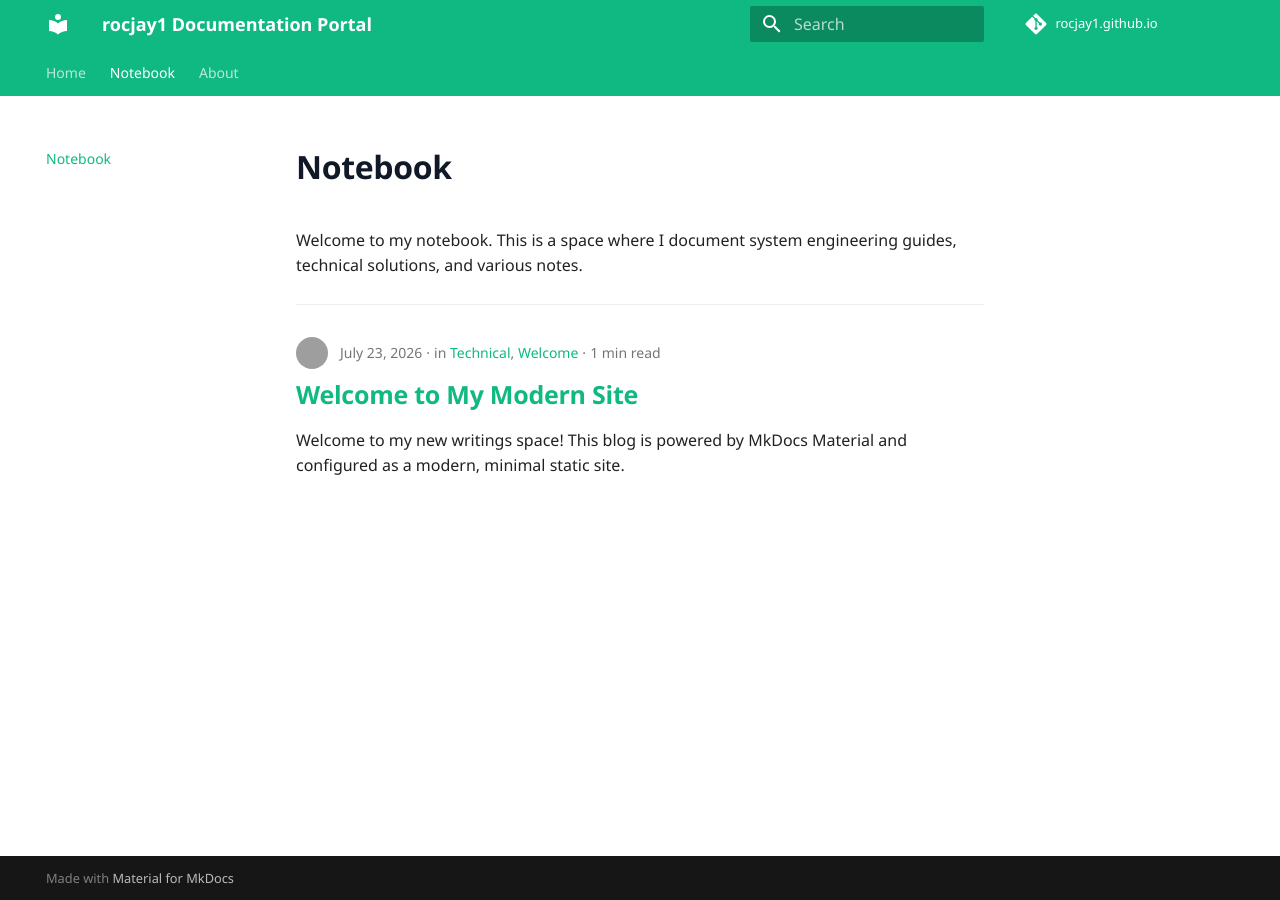
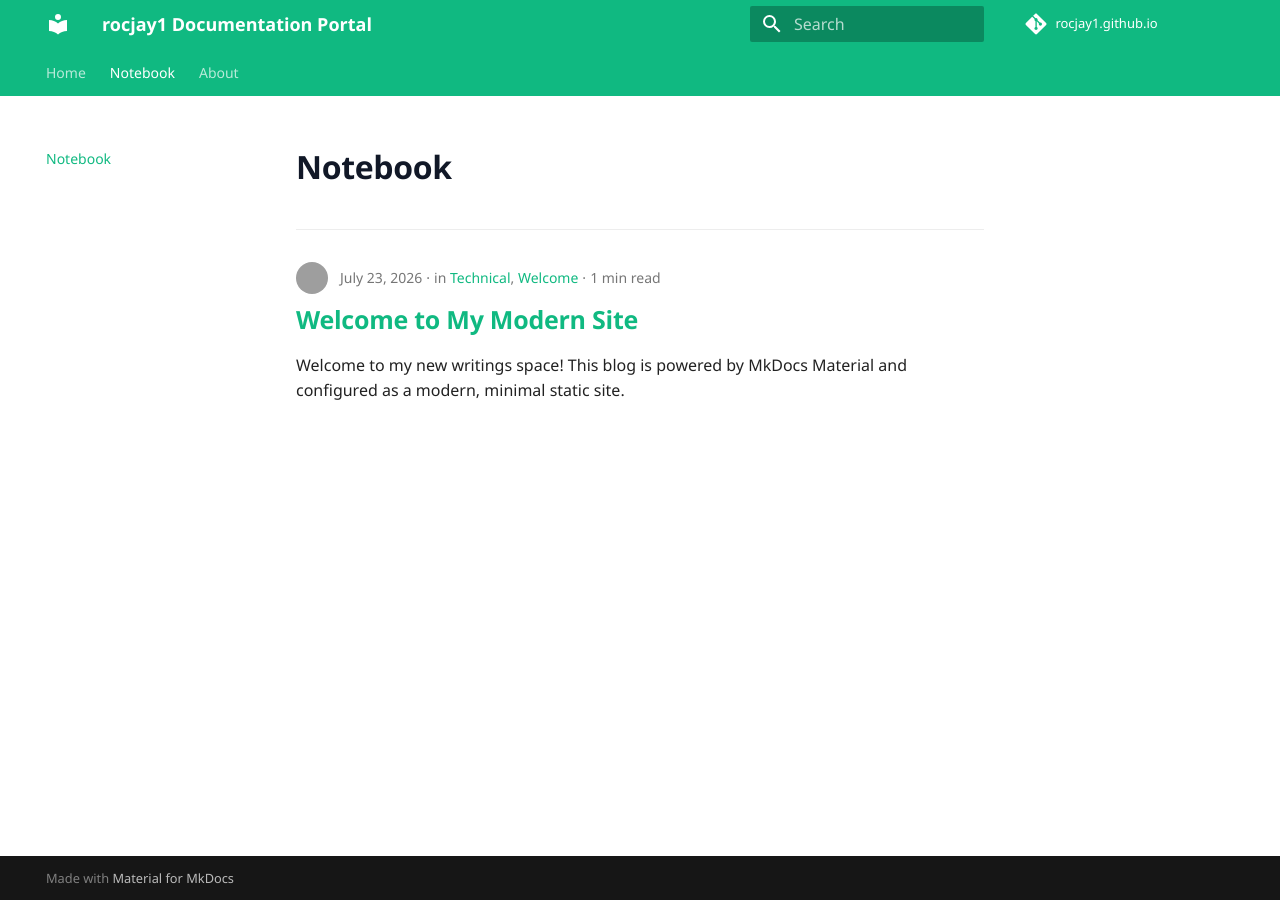
Before and after one commit to rocjay1/rocjay1.github.io, an MkDocs documentation site: the page built from docs/notebook/index.md, in a window 1280 px wide. Built offline with MkDocs 1.6.1 and Material for MkDocs 9.7.7, drawn with Linux system fonts in a browser that asks for light colours; comment, search, counter and statistics services are not loaded; grey boxes are pictures that could not be loaded.

Commit message:
fix: finishing touches

```diff
--- a/docs/notebook/index.md
+++ b/docs/notebook/index.md
@@ -1,5 +1,3 @@
 # Notebook
 
-Welcome to my notebook. This is a space where I document system engineering guides, technical solutions, and various notes.
-
 ---
```
Also changed, not shown: docs/about.md (line endings or trailing spaces).
